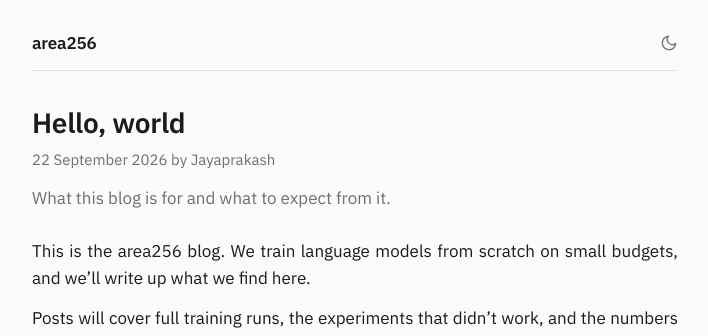
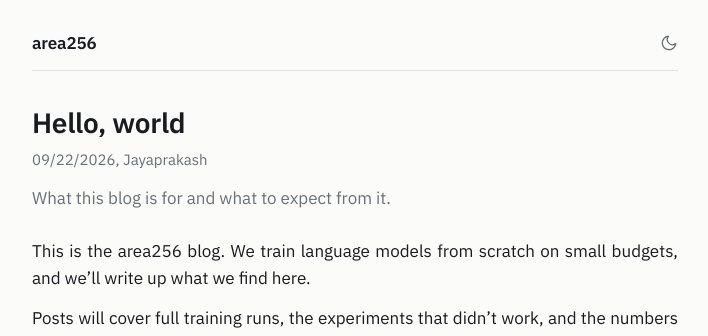
Before and after one commit to area256/area256.github.io, a Jekyll site: the page built from _posts/2026-09-22-hello-world.md, in a window 1280 px wide. Shown: the top 336 px of the page, without its empty margins (285-993 px from the left). Built offline with Jekyll 4.4.1, drawn with Linux system fonts in a browser that asks for light colours; part of the change alters nothing that is shown.

Commit message:
Byline as MM/DD/YYYY followed by a comma-separated author list
Co-Authored-By: Claude Opus 5.5 (1M context) <noreply@anthropic.com>

```diff
--- a/_includes/authors.html
+++ b/_includes/authors.html
@@ -1,6 +1,11 @@
-{%- comment -%} Renders "A", "A and B", or "A, B, and C" from a list of keys in _data/authors.yml. {%- endcomment -%}
+{%- comment -%}
+  Renders authors from a list of keys in _data/authors.yml: "A", "A and B", or "A, B, and C".
+  With list=true, renders a plain comma list instead: "A, B, C".
+{%- endcomment -%}
 {%- for id in include.ids -%}
   {%- assign a = site.data.authors[id] -%}
-  {%- unless forloop.first -%}{%- if forloop.last -%}{%- if forloop.length > 2 -%},{%- endif %} and {% else %}, {% endif -%}{%- endunless -%}
+  {%- unless forloop.first -%}
+    {%- if include.list or forloop.last == false %}, {% else -%}{%- if forloop.length > 2 -%},{%- endif %} and {% endif -%}
+  {%- endunless -%}
   {%- if a.url -%}<a href="{{ a.url }}">{{ a.name }}</a>{%- else -%}{{ a.name | default: id }}{%- endif -%}
 {%- endfor -%}
--- a/_layouts/post.html
+++ b/_layouts/post.html
@@ -8,8 +8,8 @@ layout: default
     <header class="post-header">
         <h1>{{ page.title }}</h1>
         <p class="post-meta">
-            <time datetime="{{ page.date | date: '%Y-%m-%d' }}">{{ page.date | date: '%-d %B %Y' }}</time>
-            {%- if page.authors %} by <span class="post-authors">{% include authors.html ids=page.authors %}</span>{% endif %}
+            <time datetime="{{ page.date | date: '%Y-%m-%d' }}">{{ page.date | date: '%m/%d/%Y' }}</time>
+            {%- if page.authors %}, <span class="post-authors">{% include authors.html ids=page.authors list=true %}</span>{% endif %}
         </p>
         {% if page.description %}<p class="post-dek">{{ page.description }}</p>{% endif %}
     </header>
```
